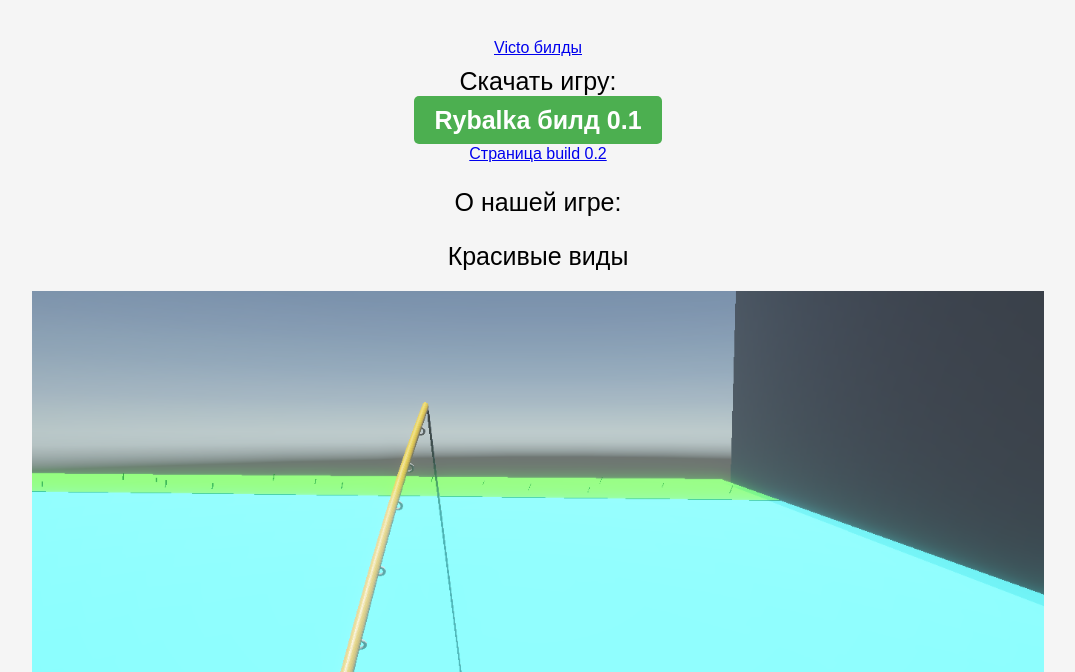
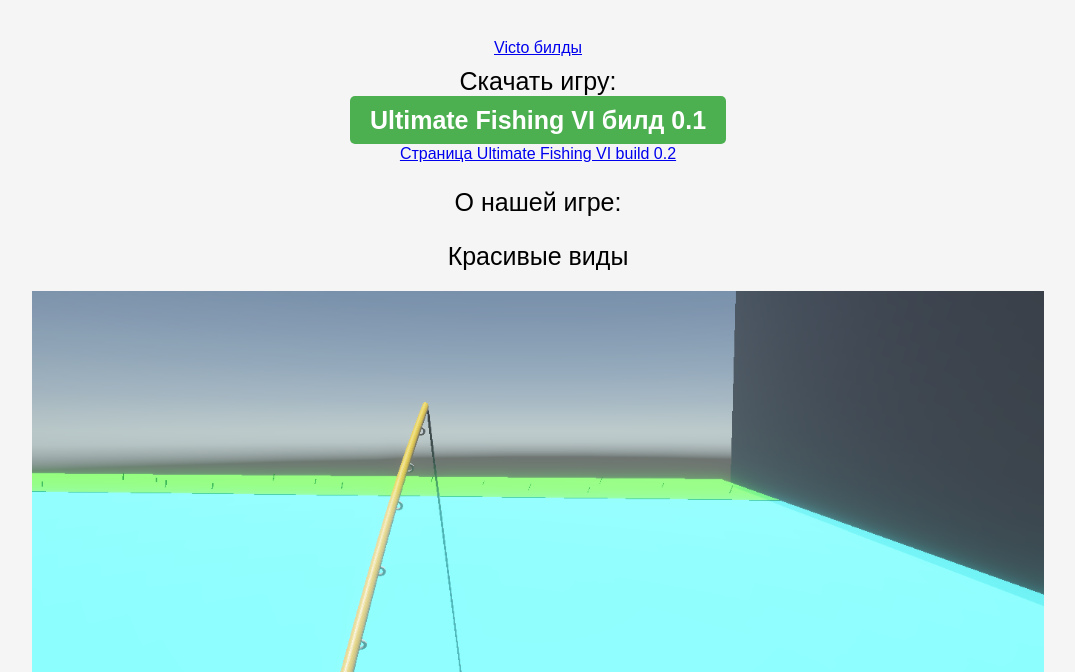
Before and after one commit to Zuza228355/site-rybalka, a plain HTML site: page index.html in a window 1280 px wide. Shown: the part 128-800 px from the top of the page, without its empty margins (102-1177 px from the left). Drawn offline with Linux system fonts and the light colour scheme.

Commit message:
Ultimate Fishing VI

```diff
--- a/index.html
+++ b/index.html
@@ -69,12 +69,12 @@
 
     <div class="download">
         <a href="https://raw.githubusercontent.com/Zuza228355/site-rybalka/main/static/Builds/Build_0.1.rar" download class="download-link">
-            Rybalka билд 0.1
+            Ultimate Fishing VI билд 0.1
         </a>
     </div>
 
 	<a href="index2.html">
-	    Страница build 0.2
+	    Страница Ultimate Fishing VI build 0.2
 	</a>
 
     <div class="simple-text">
```
Also changed, not shown: index2.html (+2 -2 lines).
